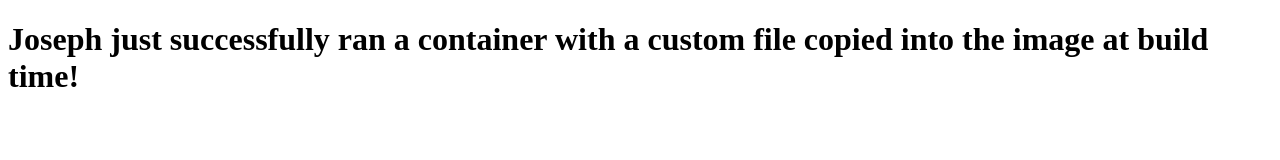
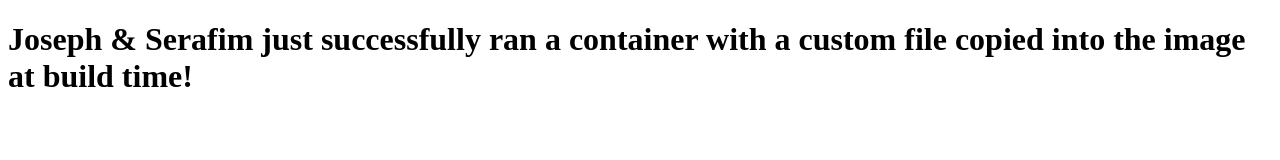
Before and after one commit to ndubc/dockerlamp, a plain HTML site: page index.html in a window 1280 px wide. Drawn offline with Linux system fonts and the light colour scheme.

Commit message:
index edit

```diff
--- a/index.html
+++ b/index.html
@@ -8,6 +8,6 @@
 </head>
 
 <body>
-  <h1>Joseph just successfully ran a container with a custom file copied into the image at build time!</h1>
+  <h1>Joseph & Serafim just successfully ran a container with a custom file copied into the image at build time!</h1>
 </body>
 </html>
```
